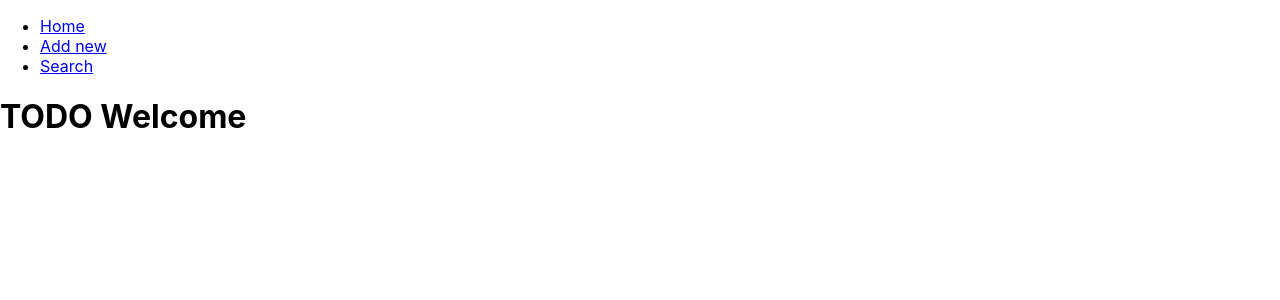
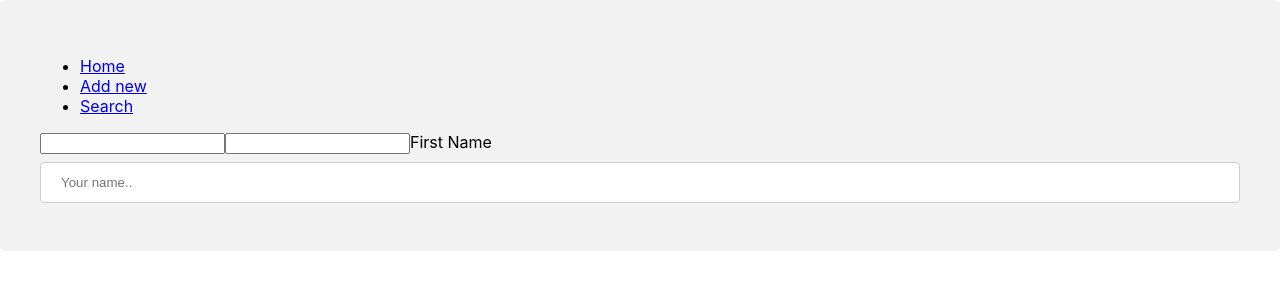
Before and after one commit to krissrex/hackathon-capra-hardware-tracker, a React (Create React App) app in the folder frontend/: page /new in a window 1280 px wide. Shown: the top 300 px of the page. Built offline with nearby package versions, Linux system fonts and the light colour scheme.

Commit message:
Create createPage

```diff
--- a/frontend/package.json
+++ b/frontend/package.json
@@ -7,6 +7,7 @@
     "classnames": "^2.3.1",
     "react": "^17.0.2",
     "react-dom": "^17.0.2",
+    "react-hook-form": "^7.17.4",
     "react-router-dom": "^5.3.0",
     "react-scripts": "4.0.3",
     "react-table": "^7.7.0",
--- a/frontend/src/App.tsx
+++ b/frontend/src/App.tsx
@@ -1,17 +1,13 @@
 import React from "react";
 import "./App.css";
-import {ProductPage} from "./page/ProductPage"
-import {
-  BrowserRouter as Router,
-  Switch,
-  Route,
-  Link
-} from "react-router-dom"
+import { ProductPage } from "./page/ProductPage";
+import { BrowserRouter as Router, Switch, Route, Link } from "react-router-dom";
 import ProductSearchPage from "./components/ProductSearchPage/ProductSearchPage";
+import CreateProductPage from "./components/CreateProductPage/CreateProductPage";
 
 function App() {
-
-  return <Router>
+  return (
+    <Router>
       <div>
         <nav>
           <ul>
@@ -28,22 +24,22 @@ function App() {
         </nav>
 
         <Switch>
-        <Route path="/">
-          <h1>TODO Welcome</h1>
+          <Route exact path="/">
+            <h1>Home</h1>
           </Route>
           <Route path="/new">
-          <h1>TODO new</h1>
+            <CreateProductPage />
           </Route>
           <Route path="/search">
-          <h1>TODO search</h1>
+            <ProductSearchPage />
           </Route>
           <Route path="/product/:uuid">
             <ProductPage />
           </Route>
-
         </Switch>
       </div>
-  </Router>;
+    </Router>
+  );
 }
 
 export default App;
--- /dev/null
+++ b/frontend/src/components/CreateProductPage/CreateProductPage.css
@@ -0,0 +1,30 @@
+input[type=text], select {
+  width: 100%;
+  padding: 12px 20px;
+  margin: 8px 0;
+  display: inline-block;
+  border: 1px solid #ccc;
+  border-radius: 4px;
+  box-sizing: border-box;
+}
+
+input[type=submit] {
+  width: 100%;
+  background-color: #4CAF50;
+  color: white;
+  padding: 14px 20px;
+  margin: 8px 0;
+  border: none;
+  border-radius: 4px;
+  cursor: pointer;
+}
+
+input[type=submit]:hover {
+  background-color: #45a049;
+}
+
+div {
+  border-radius: 5px;
+  background-color: #f2f2f2;
+  padding: 20px;
+}
--- /dev/null
+++ b/frontend/src/components/CreateProductPage/CreateProductPage.tsx
@@ -0,0 +1,28 @@
+import React from 'react'
+import { useForm } from 'react-hook-form';
+import './CreateProductPage.css';
+
+
+interface FormType {
+  model: string;
+  year: string;
+}
+
+const CreateProductPage = () => {
+
+  const { register, handleSubmit, watch, formState: { errors } } = useForm();
+  const onSubmit = (data: any) => console.log(data);
+
+
+
+  return <form onSubmit={handleSubmit(onSubmit)}>
+    <input {...register("example")} />
+    <input {...register("exampleRequired", { required: true })} />
+
+    <label htmlFor="fname" >First Name</label>
+    <input type="text" id="fname" name="firstname" placeholder="Your name.."></input>
+  </form>
+}
+
+
+export default CreateProductPage
--- a/frontend/src/components/Product/ProductComponent.tsx
+++ b/frontend/src/components/Product/ProductComponent.tsx
@@ -5,7 +5,7 @@ export interface ProductProps {
   product: ProductAggregate
 }
 
-export function ProductComponent(): React.FC<ProductProps> {
+export const ProductComponent = ()=> {
 
   return <div>
 
--- a/frontend/src/components/ProductSearchPage/ProductSearchPage.tsx
+++ b/frontend/src/components/ProductSearchPage/ProductSearchPage.tsx
@@ -1,13 +1,71 @@
 import axios from 'axios'
 import React, {useEffect, useState} from 'react'
-import ProductAggregate from '../../domain/Product'
+import ProductAggregate, { Condition, PriceCurve, Type } from '../../domain/Product'
 import ProductList from '../ProductList/ProductList'
 
-const apiLink = 'localhost:8080/api'
+const apiLink = 'http://localhost:8080/api'
+
+
+function useAxios(link: string){
+
+}
 
 const ProductSearchPage: React.FC = () => {
+  console.log("Testing")
   const [data, setData] = useState<ProductAggregate[] | undefined>()
 
+  const test = [
+    {
+      uuid: "42342-324234-4234-234-23",
+      product: {
+        producer: "Asus",
+        model: "zenbook",
+        year: "2018",
+        specs: "super fancy quad core",
+        condition: Condition.AS_NEW,
+        type: Type.PC,
+      },
+      receipt: {
+        store: "Elkjøp",
+        price: 29999,
+        dateOfPurchase: new Date("02.03.2020"),
+        picture: undefined,
+      },
+      priceCurve: PriceCurve.STANDARD,
+      owners: [
+        {
+          fullName: "Per Persen",
+          from: new Date("02.03.2020"),
+        },
+      ],
+    },
+    {
+      uuid: "4234234-234324-234234-234423",
+      product: {
+        producer: "Apple",
+        model: "macbook pro 15",
+        year: "2018",
+        specs: "super quad core",
+        condition: Condition.AS_NEW,
+        type: Type.PC,
+      },
+      receipt: {
+        store: "Elkjøp",
+        price: 29999,
+        dateOfPurchase: new Date("02.03.2020"),
+        picture: undefined,
+      },
+      priceCurve: PriceCurve.STANDARD,
+      owners: [
+        {
+          fullName: "Per Persen",
+          from: new Date("02.03.2020"),
+        },
+      ],
+    },
+  ]
+
+  console.log(JSON.stringify(test[0]))
   useEffect(()=>{
     async function fetchData(): Promise<ProductAggregate[]> {
 
```
Also changed, not shown: 1 other file (tests, documents, lock files or other folders). Lines whose indentation alone changed are shown as unchanged.
